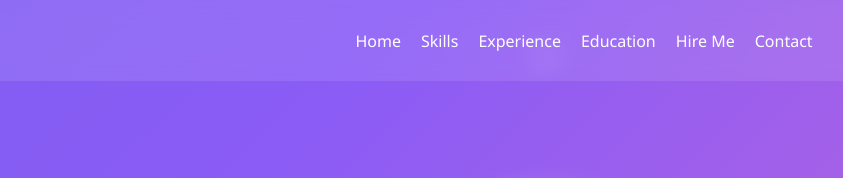
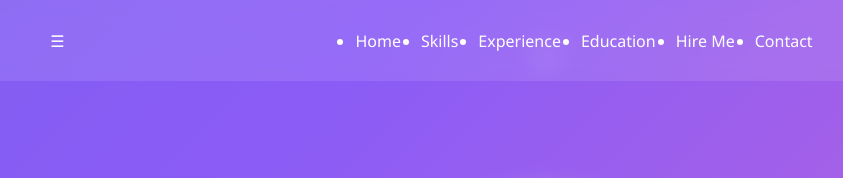
Before and after one commit to DARSHAN084/pf, a plain HTML site: page index.html in a window 1280 px wide. Shown: the top 178 px of the page, 365-1208 px from the left. Drawn offline with Linux system fonts and the light colour scheme.

Commit message:
Update index.html

```diff
--- a/index.html
+++ b/index.html
@@ -21,17 +21,18 @@
   </div>
 
   <!-- Navigation -->
-  <nav>
-    <div class="logo">D</div>
-    <div class="nav-links">
-      <a href="index.html">Home</a>
-      <a href="skills.html">Skills</a>
-      <a href="experience.html">Experience</a>
-      <a href="education.html">Education</a>
-      <a href="mailto:darshanchitroda0@gmail.com">Hire Me</a>
-      <a href="https://wa.me/919859999271" target="_blank">Contact</a>
-    </div>
-  </nav>
+<nav class="navbar">
+  <div class="logo">D</div>
+  <div class="menu-toggle" id="menu-toggle">&#9776;</div>
+  <ul class="nav-links" id="nav-links">
+    <li><a href="index.html">Home</a></li>
+    <li><a href="skills.html">Skills</a></li>
+    <li><a href="experience.html">Experience</a></li>
+    <li><a href="education.html">Education</a></li>
+    <li><a href="mailto:darshanchitroda0@gmail.com">Hire Me</a></li>
+    <li><a href="https://wa.me/919859999271" target="_blank">Contact</a></li>
+  </ul>
+</nav>
 
   <!-- Hero Section -->
   <section class="hero slide-in-left">
```
